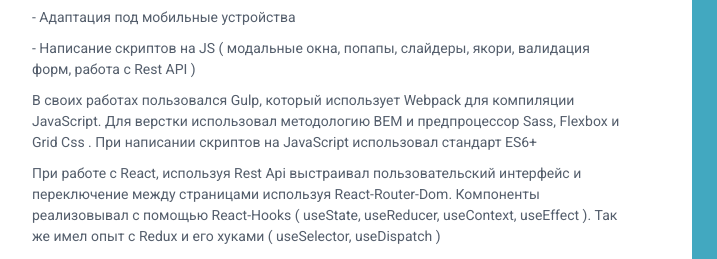
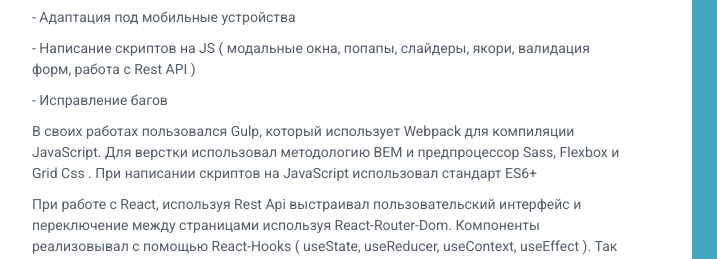
Before and after one commit to ily4farmer/Portfolio, a plain HTML site: page index.html in a window 1280 px wide. Shown: the part 533-792 px from the top of the page, 188-905 px from the left. Drawn offline with Linux system fonts and the light colour scheme; a script that the page names is missing.

Commit message:
Add files via upload

```diff
--- a/index.html
+++ b/index.html
@@ -115,6 +115,7 @@
                         <p> - Верстка блоков</p>
                         <p> - Адаптация под мобильные устройства</p>
                         <p> - Написание скриптов на JS ( модальные окна, попапы, слайдеры, якори, валидация форм, работа с Rest API )</p>
+                        <p> - Исправление багов</p>
 
                         <p>
                             В своих работах пользовался Gulp, который использует Webpack для компиляции JavaScript. Для верстки использовал методологию BEM и предпроцессор Sass, Flexbox и Grid Css .
```
